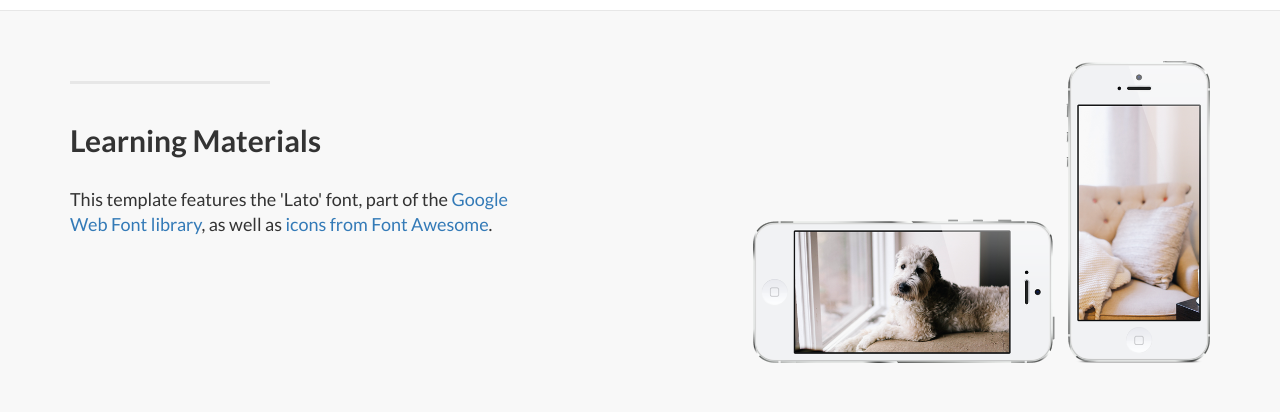
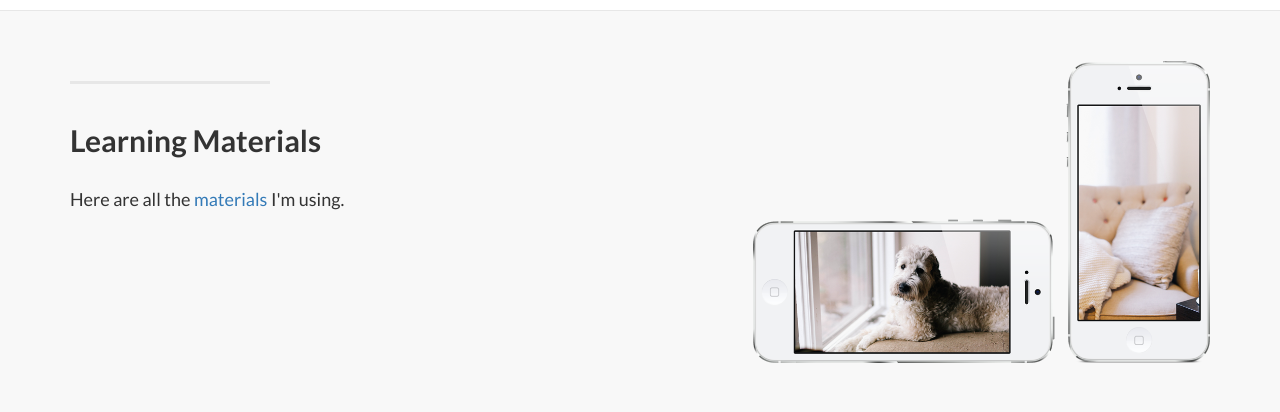
Before and after one commit to NingLuo/webdev, a website: page public/index.html in a window 1280 px wide. Shown: the part 1705-2117 px from the top of the page. Drawn offline with nearby package versions, Linux system fonts and the light colour scheme.

Commit message:
Modified learning material part

```diff
--- a/public/index.html
+++ b/public/index.html
@@ -152,7 +152,7 @@
                 <hr class="section-heading-spacer">
                 <div class="clearfix"></div>
                 <h2 class="section-heading">Learning Materials</h2>
-                <p class="lead">This template features the 'Lato' font, part of the <a target="_blank" href="http://www.google.com/fonts">Google Web Font library</a>, as well as <a target="_blank" href="http://fontawesome.io">icons from Font Awesome</a>.</p>
+                <p class="lead">Here are all the <a href="#">materials</a> I'm using.</p>
             </div>
             <div class="col-lg-5 col-lg-offset-2 col-sm-6">
                 <img class="img-responsive" src="img/phones.png" alt="">
```
